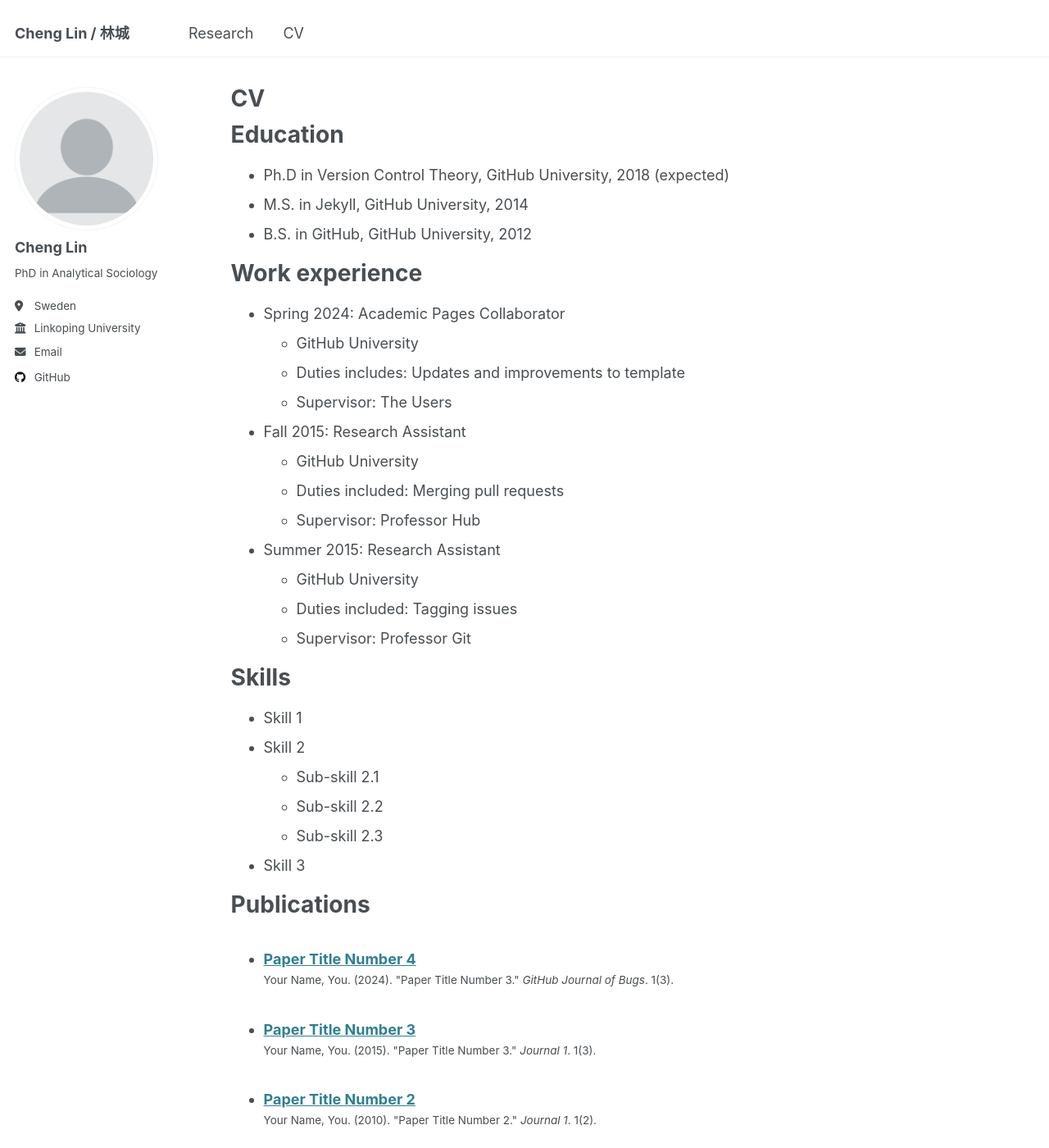
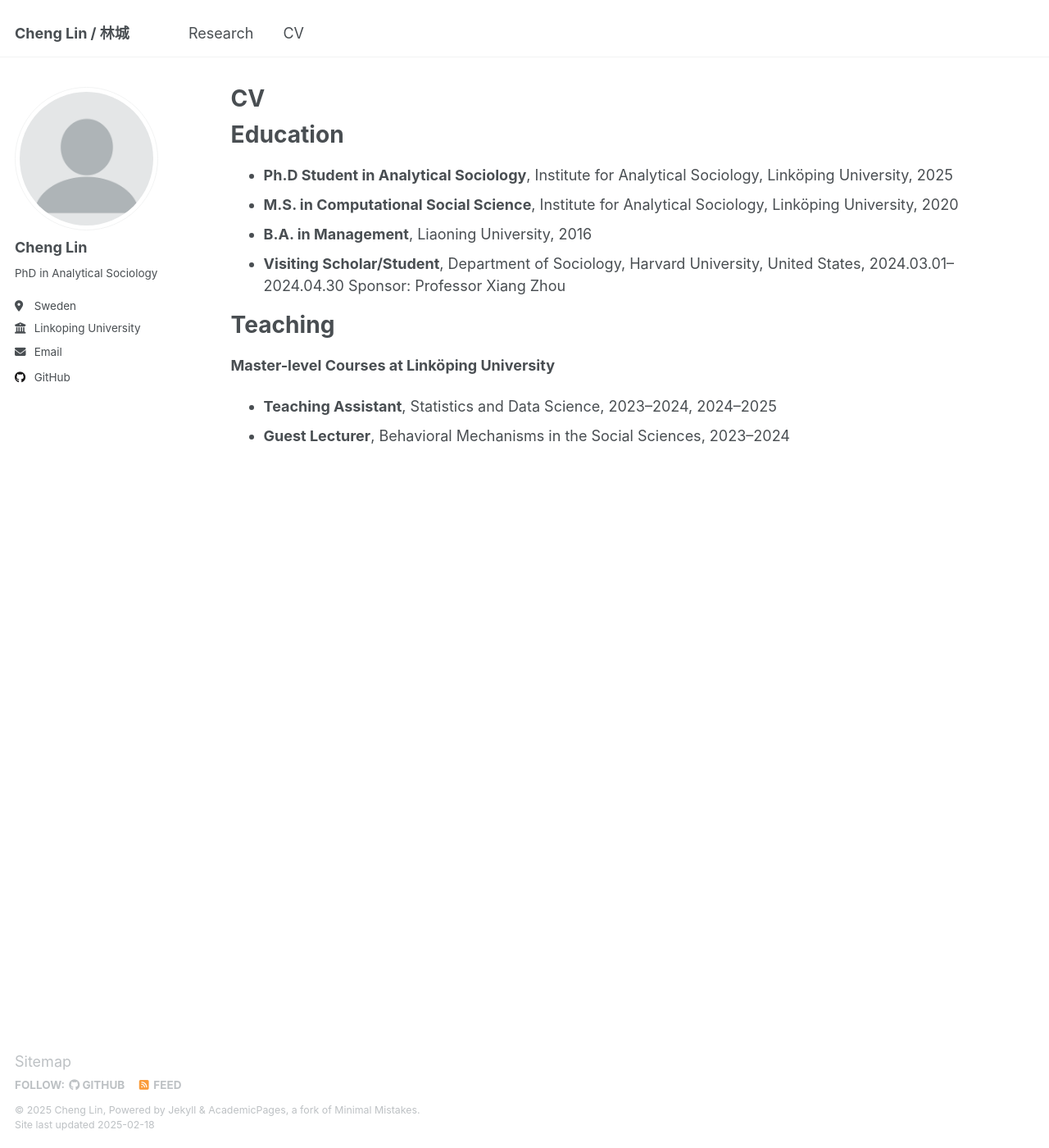
Before and after one commit to cheli79/cheli79.github.io, a Jekyll site: the page built from _pages/cv.md, in a window 1280 px wide and 1400 px high. Shown: the whole window at 82% size. Built offline with Jekyll 4.4.1, drawn with Linux system fonts in a browser that asks for light colours; some of the changed text lies outside the part shown.

Commit message:
Update cv.md

```diff
--- a/_pages/cv.md
+++ b/_pages/cv.md
@@ -11,54 +11,15 @@ redirect_from:
 
 Education
 ======
-* Ph.D in Version Control Theory, GitHub University, 2018 (expected)
-* M.S. in Jekyll, GitHub University, 2014
-* B.S. in GitHub, GitHub University, 2012
+* __Ph.D Student in Analytical Sociology__, Institute for Analytical Sociology, Linköping University, 2025
+* __M.S. in Computational Social Science__, Institute for Analytical Sociology, Linköping University, 2020
+* __B.A. in Management__, Liaoning University, 2016
+* __Visiting Scholar/Student__, Department of Sociology, Harvard University, United States, 2024.03.01–2024.04.30
+  Sponsor: Professor Xiang Zhou
 
-Work experience
-======
-* Spring 2024: Academic Pages Collaborator
-  * GitHub University
-  * Duties includes: Updates and improvements to template
-  * Supervisor: The Users
-
-* Fall 2015: Research Assistant
-  * GitHub University
-  * Duties included: Merging pull requests
-  * Supervisor: Professor Hub
-
-* Summer 2015: Research Assistant
-  * GitHub University
-  * Duties included: Tagging issues
-  * Supervisor: Professor Git
-
-Skills
-======
-* Skill 1
-* Skill 2
-  * Sub-skill 2.1
-  * Sub-skill 2.2
-  * Sub-skill 2.3
-* Skill 3
-
-Publications
-======
-  <ul>{% for post in site.publications reversed %}
-    {% include archive-single-cv.html %}
-  {% endfor %}</ul>
-
-Talks
-======
-  <ul>{% for post in site.talks reversed %}
-    {% include archive-single-talk-cv.html  %}
-  {% endfor %}</ul>
 
 Teaching
 ======
-  <ul>{% for post in site.teaching reversed %}
-    {% include archive-single-cv.html %}
-  {% endfor %}</ul>
-
-Service and leadership
-======
-* Currently signed in to 43 different slack teams
+__Master-level Courses at Linköping University__
+* __Teaching Assistant__, Statistics and Data Science, 2023–2024, 2024–2025
+* __Guest Lecturer__, Behavioral Mechanisms in the Social Sciences, 2023–2024
```
